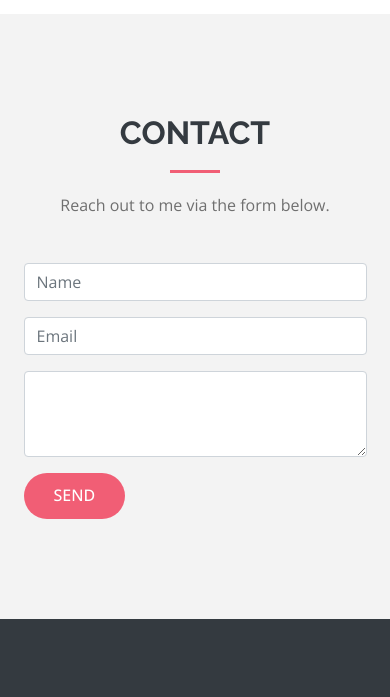
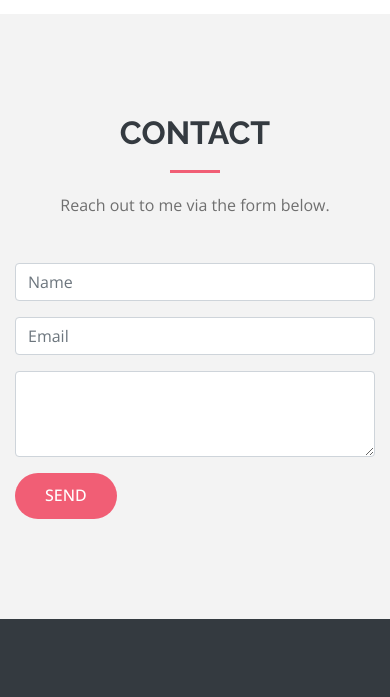
Before and after one commit to celiyo/bootstrap-portfolio, a plain HTML site: page index.html in a window 390 px wide. Shown: the part 3229-3926 px from the top of the page. Drawn offline with nearby package versions, Linux system fonts and the light colour scheme.

Commit message:
Fixed responsive header

```diff
--- a/css/style.css
+++ b/css/style.css
@@ -106,6 +106,7 @@ img {
 
 .logo img {
   max-height: 40px;
+  width: auto;
 }
 
 .nav-link {
@@ -305,7 +306,7 @@ img {
   }
   /* Contact section */
   .contact form {
-    width: 343px;
+    width: 100%;
   }
 }
 
--- a/index.html
+++ b/index.html
@@ -193,7 +193,7 @@
           <p>Reach out to me via the form below.</p>
         </div>
         <div class="row">
-          <div class="col-lg-12">
+          <div class="col-md-12">
             <form>
               <div class="form-group">
                 <label for="name" class="sr-only">Name</label>
```
